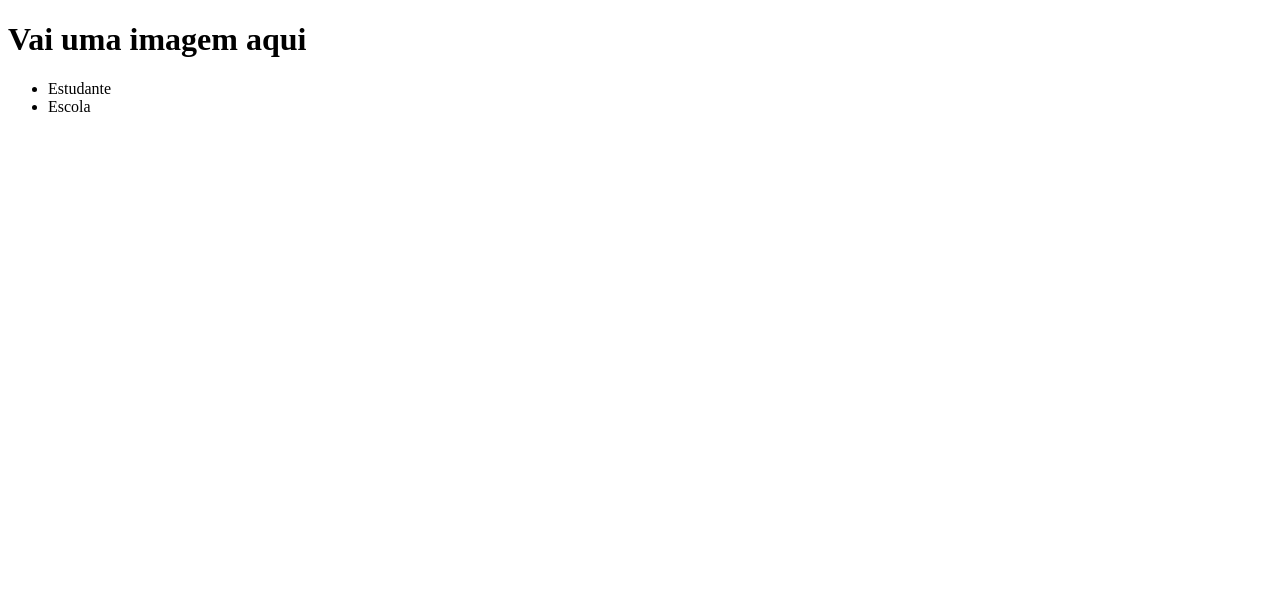
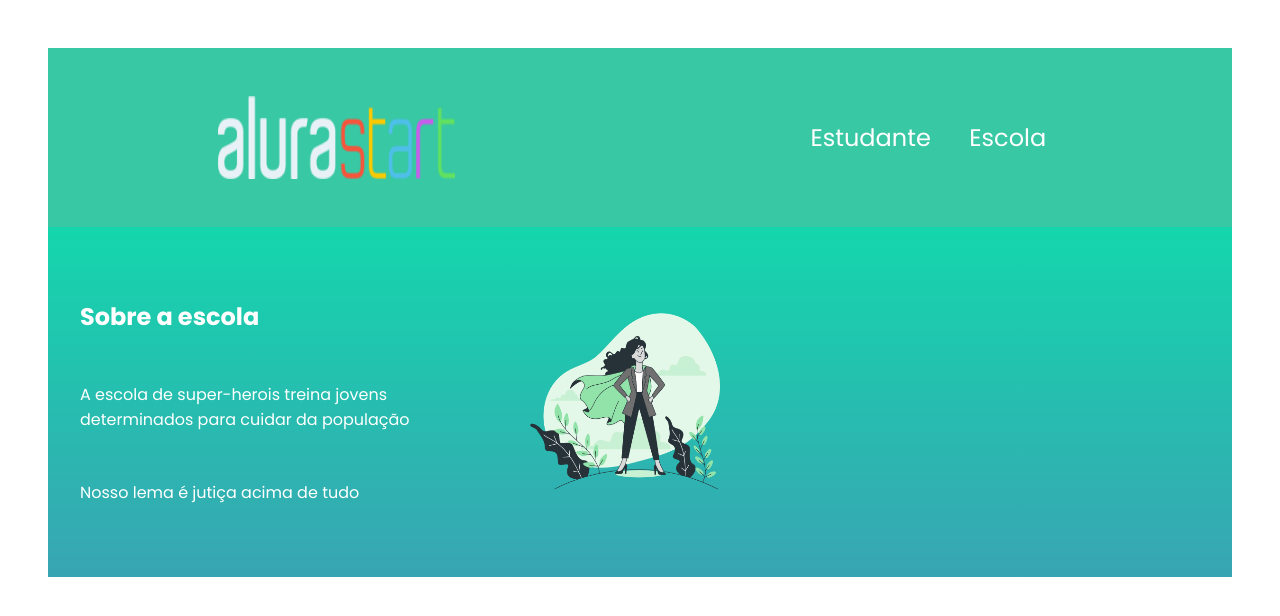
Before and after one commit to Luizguns03/site.escola.Luiz, a plain HTML site: page index.html in a window 1280 px wide. Drawn offline with Linux system fonts and the light colour scheme.

Commit message:
Add files via upload

```diff
--- a/index.html
+++ b/index.html
@@ -1,18 +1,33 @@
 <!DOCTYPE html>
-<html lang="pr">
+<html lang="en">
 <head>
     <meta charset="UTF-8">
     <meta http-equiv="X-UA-Compatible" content="IE=edge">
     <meta name="viewport" content="width=device-width, initial-scale=1.0">
     <title>Document</title>
     <link rel="stylesheet" href="style.css">
+    <link rel="preconnect" href="https://fonts.googleapis.com">
+<link rel="preconnect" href="https://fonts.gstatic.com" crossorigin>
+<link href="https://fonts.googleapis.com/css2?family=Poppins:wght@400;700&display=swap" rel="stylesheet">
 </head>
 <body>
-    <h1>Vai uma imagem aqui</h1>
-    <ul>
-        <li>Estudante</li>
-        <li>Escola</li>
+<header class="cabecalho">
+    <img class="cabecalho-imagem" src="./img./alurastart logo 1.png">
+    <ul class="cabecalho-lista-item">
+        <li class="cabecalho-lista-item">Estudante</li>
+        <li class="cabecalho-lista-item">Escola</li>
     </ul>
-    </body>
+</header>
+<section class="escola">
+    <div class="escola-conteudo">
+    <h2 class="escola-titulo">Sobre a escola</h2>
+        <p class="escola-texto-um">A escola de super-herois treina jovens determinados para cuidar da população</p>
+        <p class="escola-texto-dois">Nosso lema é jutiça acima de tudo</p>
+
+    </div>
+    <img class="imagem-escola" src="./img./Powerful-bro.png" src="./img./alurastart logo 1.png">
+</section>
+
+
 </body>
 </html>
--- a/style.css
+++ b/style.css
@@ -1,4 +1,41 @@
+.cabecalho{
+    background-color: #19c096dc;
+    color: white;
+    display: flex;
+    justify-content: space-around;
+}
+
+.cabecalho-imagem{
+    width: 20%;
+}
+
+.cabecalho-lista-item{
+    display: inline-block;
+    margin: 0 16px;
+    padding: 24px 0;
+    font-size: 24px;
+}
+
+* {
+    margin: 0 16px;
+    padding: 24px 0;
+}
+
+.imagem-escola {
+    width: 20%;
+}
+
+.escola {
+    background-image: linear-gradient(#14d6ac,#0f92a3d3);
+    color:white;
+    display: flex;
+}
+
+.escola-conteudo {
+    width: 35%;
+    align-items: center;
+}
+
 body {
-    background-color:#2FBD68
-    color rgb(201, 18, 18)
+    font-family: 'Poppins', sans-serif;
 }
```
Also changed, not shown: img./Powerful-bro.png (added), img./alurastart logo 1.png (added).
